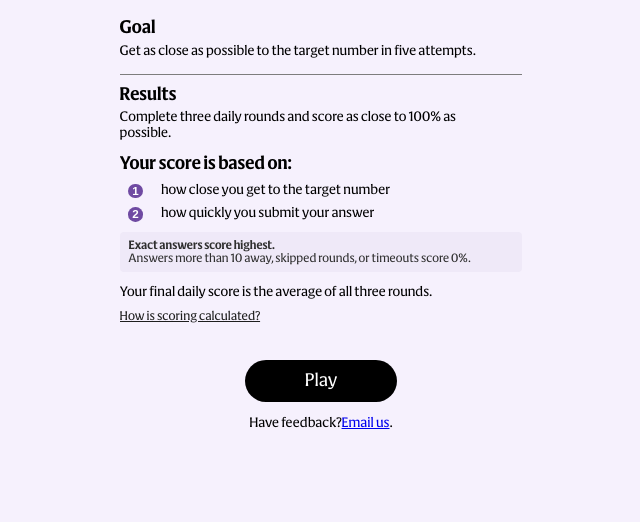
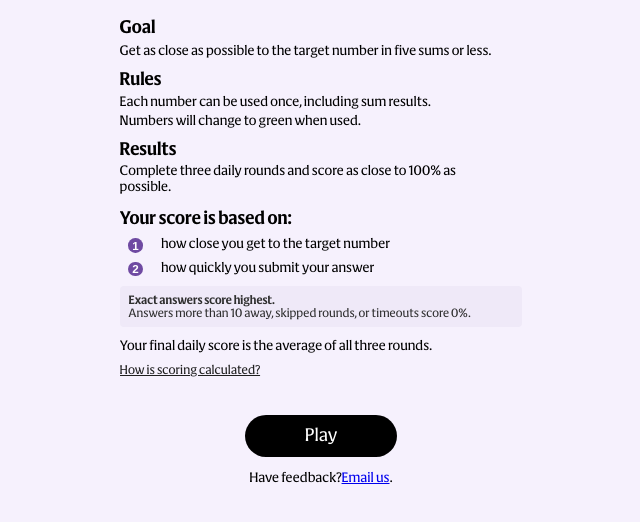
Before and after one commit to HireMeDeveloper/uimhir-updated, a plain HTML site: page index.html in a window 1280 px wide. Shown: the part 128-650 px from the top of the page, without its empty margins (319-959 px from the left). Drawn offline with Linux system fonts and the light colour scheme.

Commit message:
updated info page

```diff
--- a/index.html
+++ b/index.html
@@ -171,10 +171,24 @@
         </div>
         <div>
             <div class="text-box-info gap" style="--amount: 0.5em">
-                Get as close as possible to the target number in five attempts.
+                Get as close as possible to the target number in five sums or less.
             </div>
         </div>
-        <hr class="info-divider gap" style="--amount: 0.65em">
+        <div>
+            <div class="text-box-info heading gap" style="--amount: 0.6em">
+                Rules
+            </div>
+        </div>
+        <div>
+            <div class="text-box-info gap" style="--amount: 0.35em">
+                Each number can be used once, including sum results.
+            </div>
+        </div>
+        <div>
+            <div class="text-box-info gap" style="--amount: 0.25em">
+                Numbers will change to green when used.
+            </div>
+        </div>
         <div>
             <div class="text-box-info heading gap" style="--amount: 0.6em">
                 Results
```
